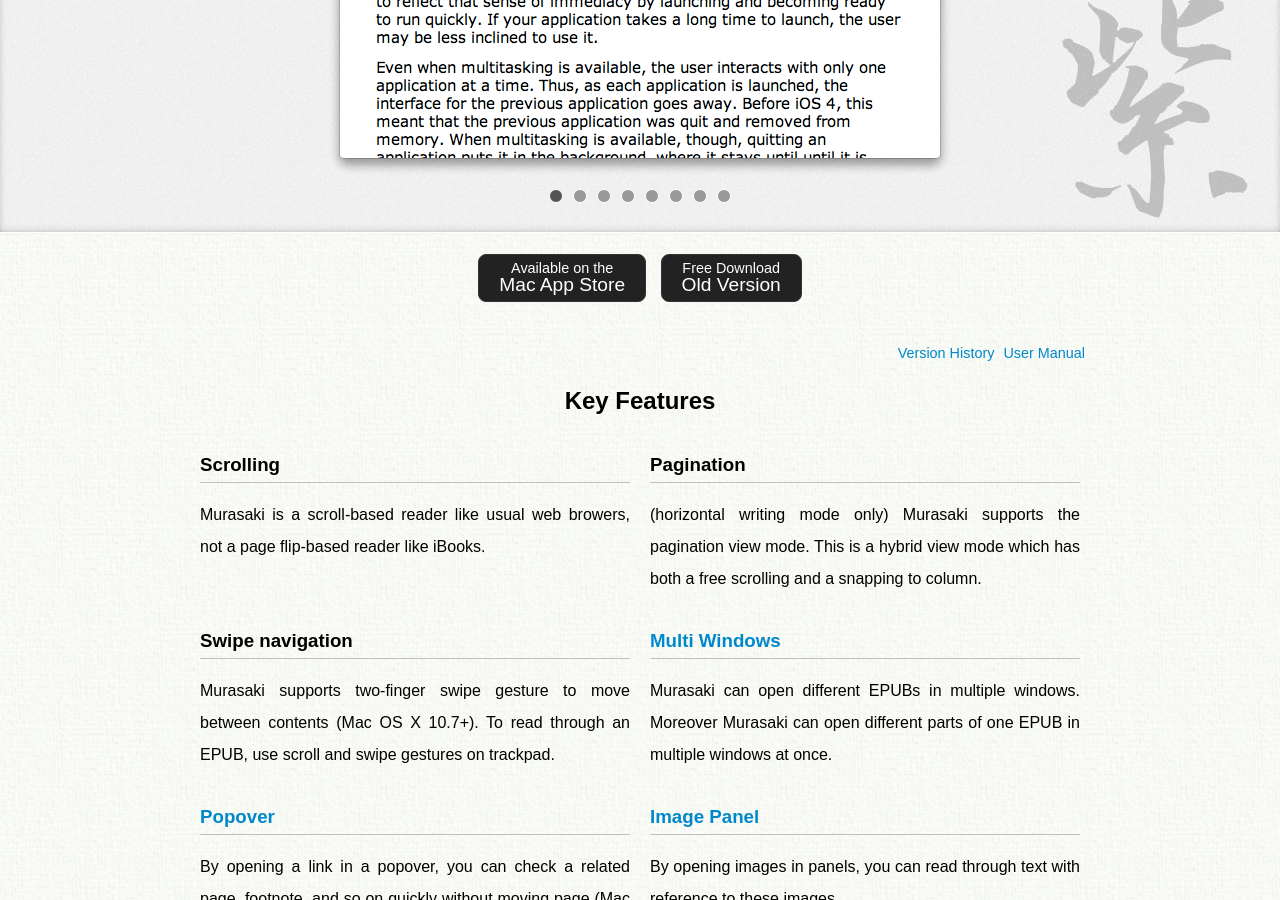
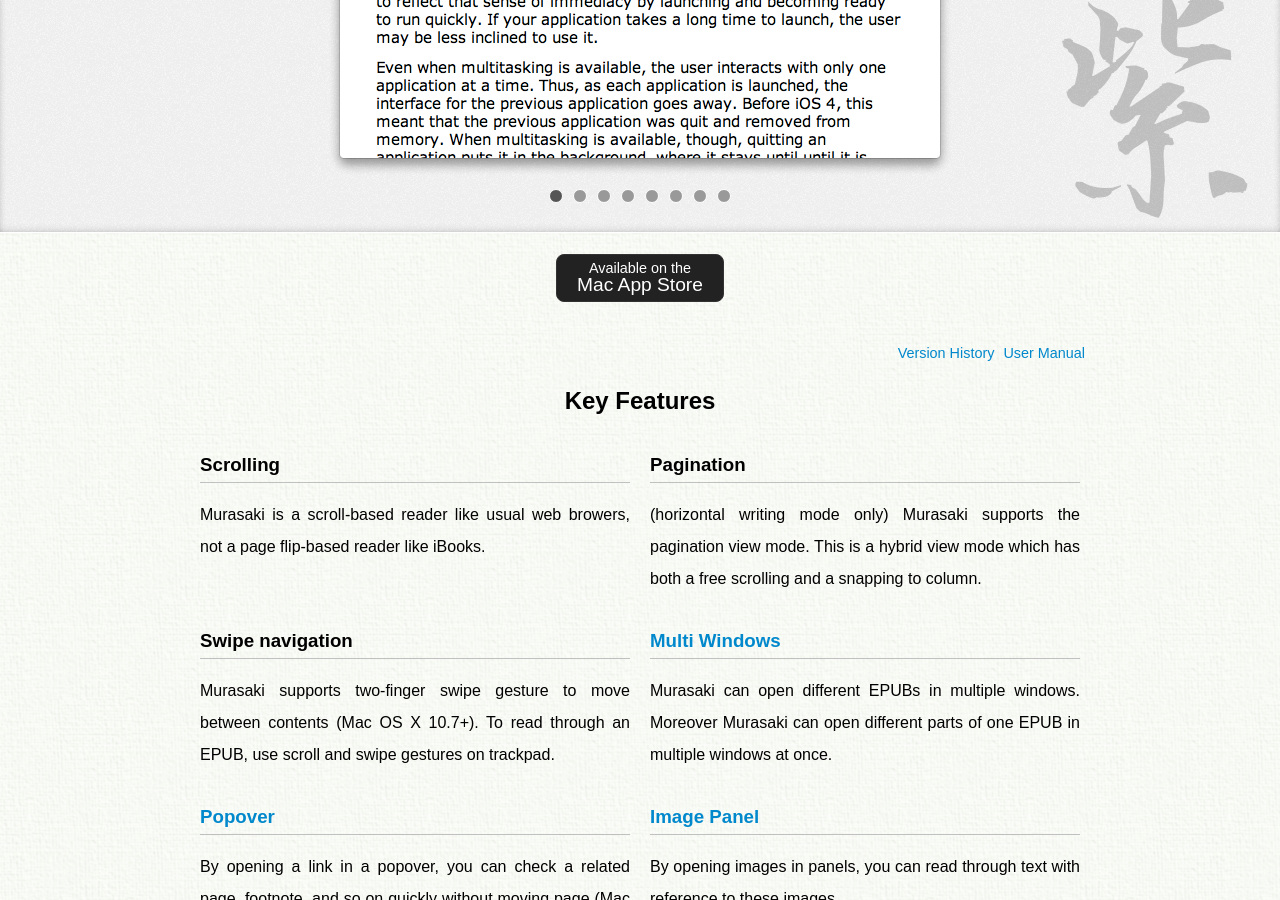
Before and after one commit to GenjiApp/genjiapp.github.io, a Jekyll site: the page built from mac/murasaki/index_en.html, in a window 1280 px wide and 900 px high, scrolled down 773 px. Built offline with Jekyll 4.4.1, drawn with Linux system fonts in a browser that asks for light colours.

```diff
--- a/mac/murasaki/index.html
+++ b/mac/murasaki/index.html
@@ -28,7 +28,6 @@
 
     <ul id="downloadList">
       <li class="badge"><a href="https://apps.apple.com/jp/app/murasaki/id430300762"><span>Available on the </span>Mac App Store</a></li>
-      <li class="badge"><a href="https://genjiapp.com/mac/murasaki/downloads/murasaki_v1.0.2.zip"><span>Free Download</span> Old Version</a></li>
     </ul>
 
     <ul id="usefulLinks">
--- a/mac/murasaki/index_en.html
+++ b/mac/murasaki/index_en.html
@@ -28,7 +28,6 @@
 
     <ul id="downloadList">
       <li class="badge"><a href="https://apps.apple.com/app/murasaki/id430300762"><span>Available on the </span>Mac App Store</a></li>
-      <li class="badge"><a href="https://genjiapp.com/mac/murasaki/downloads/murasaki_v1.0.2.zip"><span>Free Download</span> Old Version</a></li>
     </ul>
 
     <ul id="usefulLinks">
```
